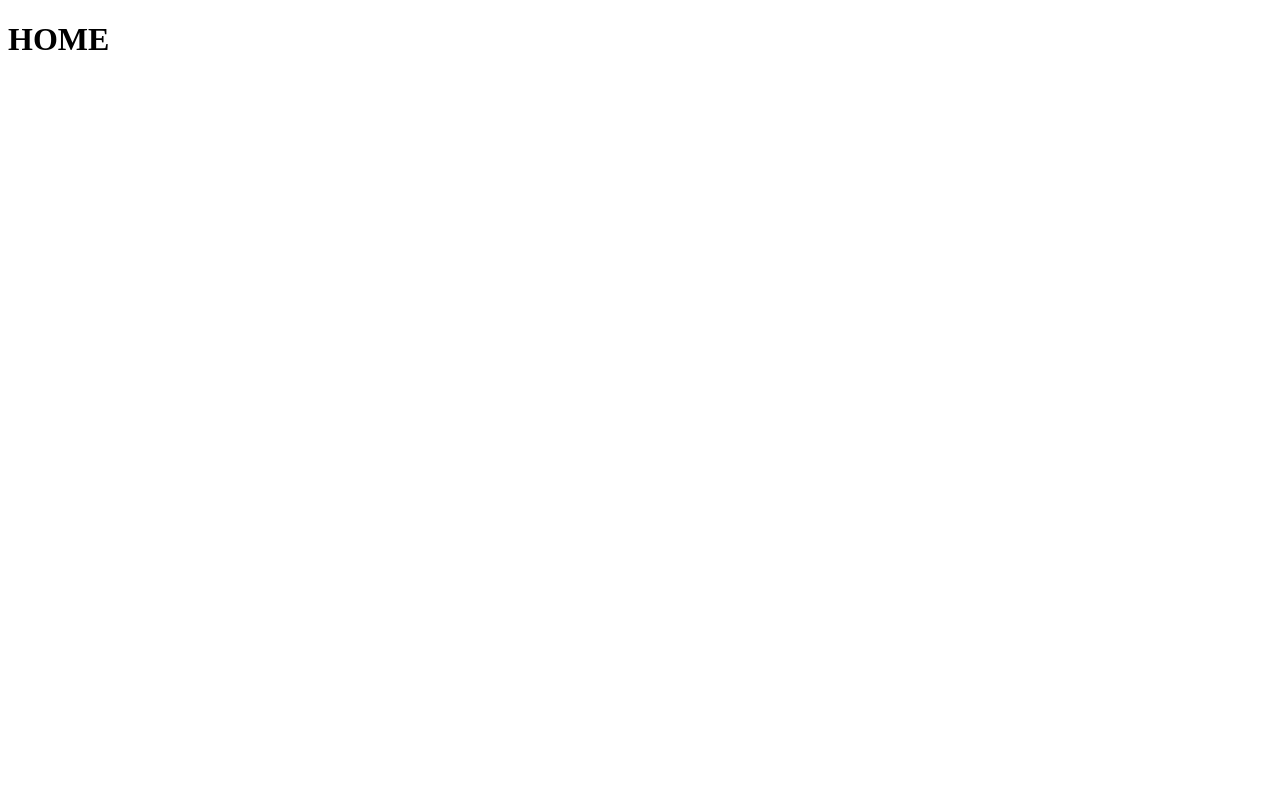
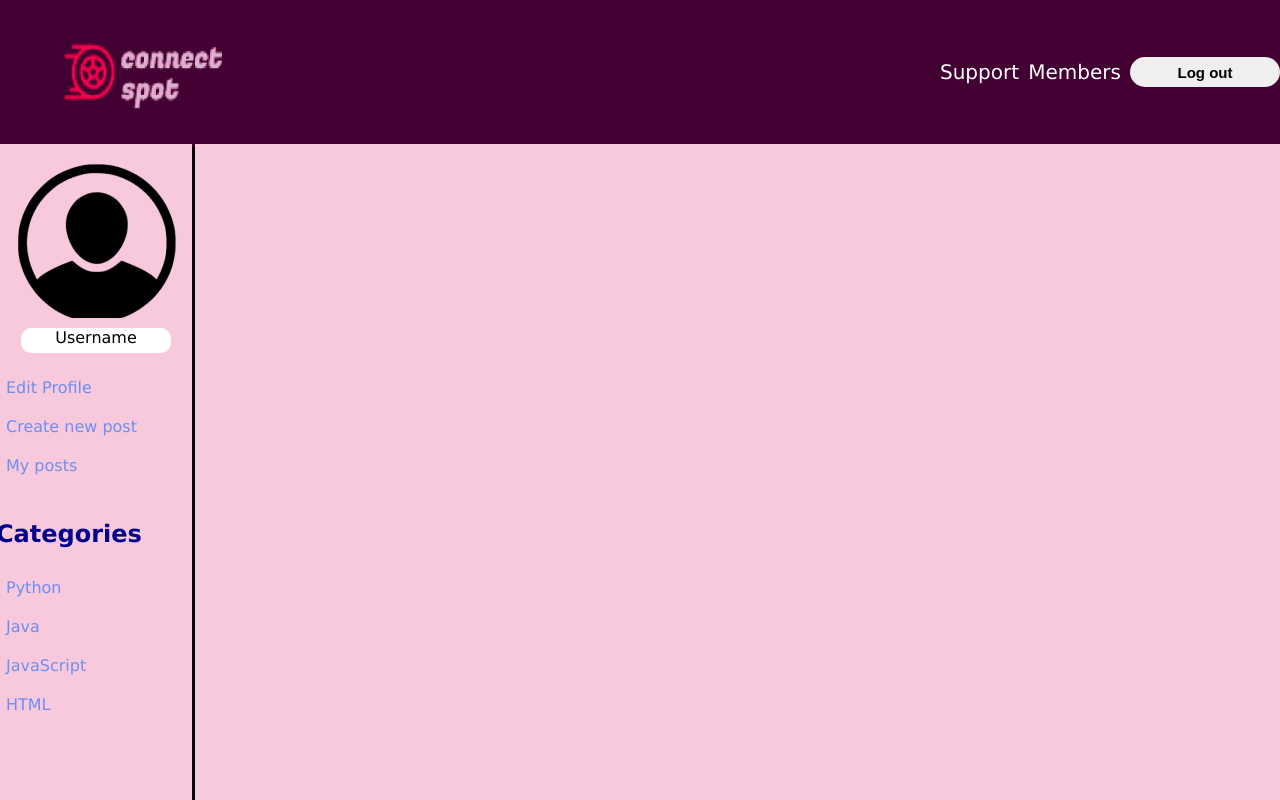
Before and after one commit to Deeshon/IIT-module-group-project, a plain HTML site: page templates/home.html in a window 1280 px wide. Drawn offline with Linux system fonts and the light colour scheme.

Commit message:
basic homepage frontend completed

```diff
--- /dev/null
+++ b/static/style-home.css
@@ -0,0 +1,121 @@
+html, body {
+    margin: 0;
+    width: 100%;
+    height: 100%;
+    font-family: 'Lucida Sans', 'Lucida Sans Regular', 'Lucida Grande', 'Lucida Sans Unicode', Geneva, Verdana, sans-serif;
+
+}
+
+body {
+    background-color: black;
+}
+
+.header {
+    background: #420033;
+    width: 100%;
+    height: 18%;
+    display: flex;
+    align-items: center;
+}
+
+.options {
+    height: 100%;
+    width: 400px;
+    display: flex;
+    align-items: center;
+    justify-content: space-between;
+    margin-left: 50%;
+}
+
+.options button {
+    width: 150px;
+    height: 30px;
+    border: 0;
+    border-radius: 20px;
+    font-size: 15px;
+    font-weight: bold;
+}
+
+.options button:hover {
+    cursor: pointer;
+    border: 1px solid black ;
+}
+
+span {
+    font-size: 20px;
+    color: white;
+
+}
+
+
+.main-container {
+    height: 82%;
+    display: flex;
+}
+
+.horizental-navbar {
+    background: #F8C8DC;
+    height: 100px;
+    width: 15%;
+    height: 100%;
+    display: flex;
+    flex-direction: column;
+    align-items: center;
+
+}
+
+.image {
+    background-color: black;
+    width: 161px;
+    height: 154px;
+    margin-top: 20px;
+    background: url(/static/OIP-removebg-preview\ \(3\)\ 1.png);
+}
+
+.username {
+    background-color: white;
+    width: 150px;
+    height: 25px;
+    margin-top: 10px;
+    text-align: center;
+    border-radius: 10px;
+}
+
+.selections, .categories {
+    display: flex;
+    flex-direction: column;
+    width: 200px;
+    margin-top: 15px;
+}
+
+a {
+    all: unset;
+}
+
+a:hover {
+    color: black;
+    cursor: pointer;
+}
+
+.categories div, a {
+    padding: 10px;
+    padding: 10px;
+    color: #6B90F2;
+    font-weight: 500;
+}
+
+/* .vl {
+    background-color: black;
+    height: 100%;
+    width: 1.2px;
+    margin-left: 98%;
+    position: fixed;
+} */
+
+
+.content-container {
+    background: #F8C8DC;
+    width: 84.8%;
+    margin-left: 0.2%;
+    height: 100%;
+}
--- a/templates/home.html
+++ b/templates/home.html
@@ -4,9 +4,41 @@
     <meta charset="UTF-8">
     <meta http-equiv="X-UA-Compatible" content="IE=edge">
     <meta name="viewport" content="width=device-width, initial-scale=1.0">
-    <title>Document</title>
+    <link rel="stylesheet" href="/static/style-home.css">
+    <title>Home</title>
 </head>
 <body>
-    <h1>HOME</h1>
+    <div class="header">
+        <img src="/static/357a9f7913b24a839409944b02f8a311 1.png" width="300px" height="150px">
+        <div class="options">
+            <span>Support</span>
+            <span>Members</span>
+            <button>Log out</button>
+        </div>
+    </div>
+    <div class="main-container">
+        <div class="horizental-navbar">
+            <div class="image"></div>
+            <div class="username">
+                Username
+            </div>
+            <div class="selections">
+                <a href="">Edit Profile</a>
+                <a href="">Create new post</a>
+                <a href="">My posts</a>
+            </div>
+            <div class="categories">
+                <h2 style="color: darkblue;">Categories</h2>
+                <div>Python</div>
+                <div>Java</div>
+                <div>JavaScript</div>
+                <div>HTML</div>
+            </div>
+            <div class="vl"></div>
+        </div>
+        <div class="content-container">
+            <div class="post-container"></div>
+        </div>
+    </div>
 </body>
 </html>
```
Also changed, not shown: static/357a9f7913b24a839409944b02f8a311 1.png (added), static/OIP-removebg-preview (3) 1.png (added), 3 other files.
